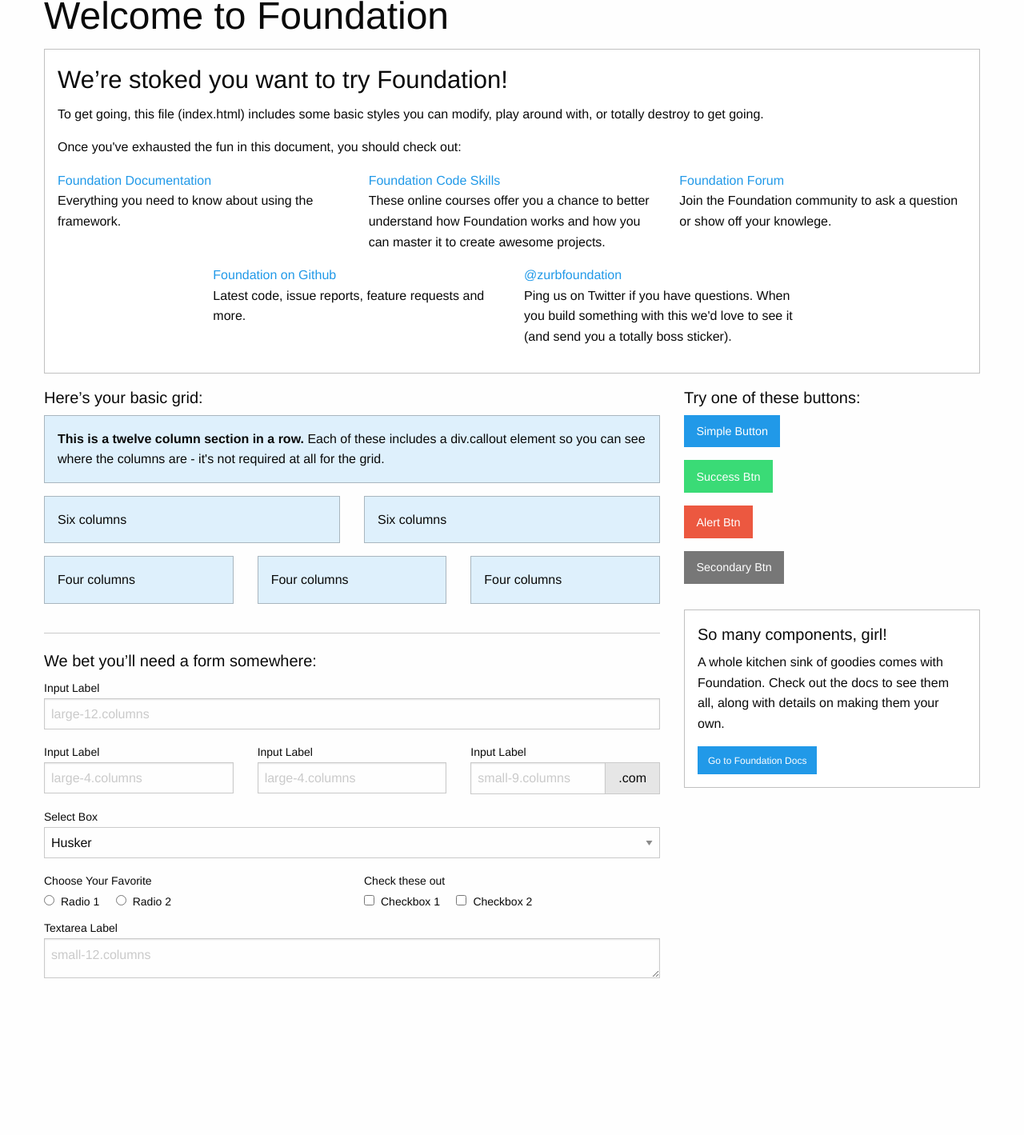
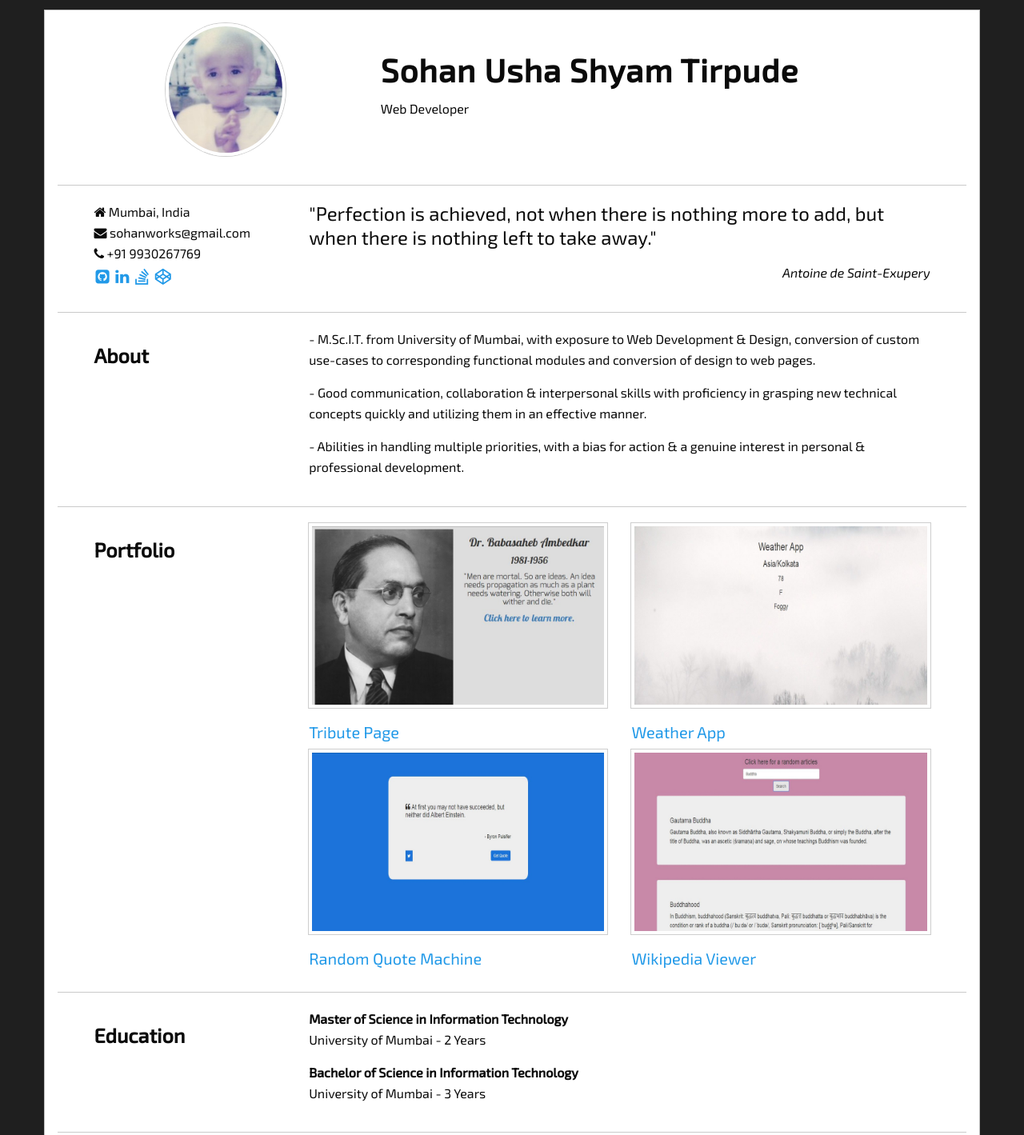
Before and after one commit to ChangezKhan/ChangezKhan.github.io, a plain HTML site: page index.html in a window 1280 px wide. Shown: the part 14-1433 px from the top of the page at 80% size. Before the commit the page ends 1253 px from the top, so only its background shows below. Drawn offline with Linux system fonts and the light colour scheme.

Commit message:
Improved site

```diff
--- a/css/app.css
+++ b/css/app.css
@@ -0,0 +1,54 @@
+body
+{
+	background-color: #1F1F1F;
+	font-family: 'Exo 2', sans-serif;
+}
+
+#main-body
+{
+	margin-top: 2%;
+}
+
+.row .intro
+{
+	padding: 0 4%;
+}
+
+h1, h2, h3, h4, h5, h6
+{
+    font-family: 'Exo 2', sans-serif;
+}
+
+.welcome {
+    font-size: 24px;
+    text-indent: 0px;
+    line-height: 30px;
+}
+
+.auth {
+    text-align: right;
+    font-size: 16px;
+}
+
+#profile_pic
+{
+	border-radius: 50%;
+}
+
+#name
+{
+    padding-top: 30px;
+    letter-spacing: 1px;
+}
+
+#address
+{
+	list-style: none;
+    margin: 0px;
+}
+
+.social a {
+    font-size: 20px;
+    text-decoration: none;
+    margin: 5px 2px;
+}
--- a/index.html
+++ b/index.html
@@ -4,159 +4,127 @@
     <meta charset="utf-8">
     <meta http-equiv="x-ua-compatible" content="ie=edge">
     <meta name="viewport" content="width=device-width, initial-scale=1.0">
-    <title>Foundation for Sites</title>
+    <title>Resume</title>
     <link rel="stylesheet" href="css/foundation.css">
     <link rel="stylesheet" href="css/app.css">
+	<link rel="stylesheet" href="https://cdnjs.cloudflare.com/ajax/libs/font-awesome/4.6.3/css/font-awesome.min.css">
+	<link href='http://fonts.googleapis.com/css?family=Exo+2:200,300,400italic,400,500' rel='stylesheet' type='text/css'>
   </head>
   <body>
-    <div class="row">
+
+    <div class="row" id="main-body">
       <div class="large-12 columns">
-        <h1>Welcome to Foundation</h1>
+        <div class="callout">
+          <div class="row intro">
+            <div class="show-for-medium large-4 medium-4 columns">
+              <img id="profile_pic" class="float-center thumbnail" src="img/profile.jpg" alt="" height="150px" width="150px">
+            </div>
+            <div class="float-center large-8 medium-8 columns">
+			  <h2 id="name"><b>Sohan Usha Shyam Tirpude</b></h2><p>Web Developer</p>
             </div>
           </div>
-
-    <div class="row">
-      <div class="large-12 columns">
-        <div class="callout">
-          <h3>We&rsquo;re stoked you want to try Foundation! </h3>
-          <p>To get going, this file (index.html) includes some basic styles you can modify, play around with, or totally destroy to get going.</p>
-          <p>Once you've exhausted the fun in this document, you should check out:</p>
-          <div class="row">
-            <div class="large-4 medium-4 columns">
-              <p><a href="http://foundation.zurb.com/docs">Foundation Documentation</a><br />Everything you need to know about using the framework.</p>
-            </div>
-            <div class="large-4 medium-4 columns">
-              <p><a href="http://zurb.com/university/code-skills">Foundation Code Skills</a><br />These online courses offer you a chance to better understand how Foundation works and how you can master it to create awesome projects.</p>
-            </div>
-            <div class="large-4 medium-4 columns">
-              <p><a href="http://foundation.zurb.com/forum">Foundation Forum</a><br />Join the Foundation community to ask a question or show off your knowlege.</p>
+		  <hr>
+		  <div class="row intro">
+            <div class="large-3 medium-4 columns">
+              <div class="social">
+				<ul id="address">
+					<li><i class="fa fa-home"></i> Mumbai, India</li>
+					<li><i class="fa fa-envelope"></i> sohanworks@gmail.com</li>
+					<li><i class="fa fa-phone"></i> +91 9930267769</li>
+					<li>
+						<!-- <a href="#" ><i class="fa fa-facebook-square"  aria-hidden="true"></i></a> -->
+						<a href="https://github.com/ChangezKhan" target="_blank"><i class="fa fa-github-square" aria-hidden="true"></i></a>
+						<a href="https://www.linkedin.com/in/sohan-usha-shyam-tirpude-77966990" target="_blank"><i class="fa fa-linkedin" aria-hidden="true"></i></a>
+						<a href="http://meta.stackoverflow.com/users/6260154/tony-montana" target="_blank"><i class="fa fa-stack-overflow" aria-hidden="true"></i></a>
+						<!-- <a href="#" ><i class="fi-social-twitter" aria-hidden="true"></i></a> -->
+						<a href="https://codepen.io/ChangezKhan/" target="_blank"><i class="fa fa-codepen" aria-hidden="true"></i></a>
+					</li>
+				</ul>
 			  </div>
             </div>
+            <div class="show-for-medium large-9 medium-8 columns">
+              <p class="welcome">"Perfection is achieved, not when there is nothing more to add, but when there is nothing left to take away." <br></p>
+			  <p class="auth"> <i>Antoine de Saint-Exupery</i>  </p>
+            </div>
+          </div>
+		  <hr>
+		  <div class="row intro">
+            <div class="large-3 medium-4 columns">
+              <p><h4><b>About</b></h4></p>
+            </div>
+            <div class="large-9 medium-8 columns">
+				<p>- M.Sc.I.T. from University of Mumbai, with exposure to Web Development & Design, conversion of custom use-cases to corresponding functional modules and conversion of design to web pages.</p>
+				<p>- Good communication, collaboration & interpersonal skills with proficiency in grasping new technical concepts quickly and utilizing them in an effective manner.</p>
+				<p>- Abilities in handling multiple priorities, with a bias for action & a genuine interest in personal & professional development.</p>
+            </div>
+          </div>
+		  <hr>
+		  <div class="row intro">
+            <div class="large-3 medium-4 columns">
+              <p><h4><b>Portfolio</b></h4></p>
+            </div>
+            <div class="large-9 medium-8 columns">
 			  <div class="row">
-            <div class="large-4 medium-4 medium-push-2 columns">
-              <p><a href="http://github.com/zurb/foundation">Foundation on Github</a><br />Latest code, issue reports, feature requests and more.</p>
+              <div class="medium-6 small-12 columns">
+				<a href="http://codepen.io/ChangezKhan/full/dMKQXe/">
+				<img class="thumbnail" src="img/tribute.jpg">
+				<h5>Tribute Page</h5>
+				</a>
 			  </div>
-            <div class="large-4 medium-4 medium-pull-2 columns">
-              <p><a href="https://twitter.com/ZURBfoundation">@zurbfoundation</a><br />Ping us on Twitter if you have questions. When you build something with this we'd love to see it (and send you a totally boss sticker).</p>
+			  <div class="medium-6 small-12 columns">
+				<a href="https://codepen.io/ChangezKhan/full/MyLzML/">
+				<img class="thumbnail" src="img/weather.jpg">
+				<h5>Weather App</h5>
+				</a>
 			  </div>
             </div>
 			</div>
           </div>
+		  <div class="row intro">
+            <div class="large-3 medium-4 columns">
+              <p></p>
             </div>
-
+            <div class="large-9 medium-8 columns">
 			<div class="row">
-      <div class="large-8 medium-8 columns">
-        <h5>Here&rsquo;s your basic grid:</h5>
-        <!-- Grid Example -->
-
-        <div class="row">
-          <div class="large-12 columns">
-            <div class="primary callout">
-              <p><strong>This is a twelve column section in a row.</strong> Each of these includes a div.callout element so you can see where the columns are - it's not required at all for the grid.</p>
+              <div class="medium-6 small-3 columns supporticons">
+				<a href="http://codepen.io/ChangezKhan/full/qaPxxJ/">
+				<img class="thumbnail" src="img/random_quote.jpg">
+				<h5>Random Quote Machine</h5>
+				</a>
 			  </div>
-          </div>
-        </div>
-        <div class="row">
-          <div class="large-6 medium-6 columns">
-            <div class="primary callout">
-              <p>Six columns</p>
-            </div>
-          </div>
-          <div class="large-6 medium-6 columns">
-            <div class="primary callout">
-              <p>Six columns</p>
-            </div>
-          </div>
-        </div>
-        <div class="row">
-          <div class="large-4 medium-4 small-4 columns">
-            <div class="primary callout">
-              <p>Four columns</p>
-            </div>
-          </div>
-          <div class="large-4 medium-4 small-4 columns">
-            <div class="primary callout">
-              <p>Four columns</p>
-            </div>
-          </div>
-          <div class="large-4 medium-4 small-4 columns">
-            <div class="primary callout">
-              <p>Four columns</p>
-            </div>
-          </div>
-        </div>
-
-        <hr />
-
-        <h5>We bet you&rsquo;ll need a form somewhere:</h5>
-        <form>
-          <div class="row">
-            <div class="large-12 columns">
-              <label>Input Label</label>
-              <input type="text" placeholder="large-12.columns" />
-            </div>
-          </div>
-          <div class="row">
-            <div class="large-4 medium-4 columns">
-              <label>Input Label</label>
-              <input type="text" placeholder="large-4.columns" />
-            </div>
-            <div class="large-4 medium-4 columns">
-              <label>Input Label</label>
-              <input type="text" placeholder="large-4.columns" />
-            </div>
-            <div class="large-4 medium-4 columns">
-              <div class="row collapse">
-                <label>Input Label</label>
-                <div class="input-group">
-                  <input type="text" placeholder="small-9.columns" class="input-group-field" />
-                  <span class="input-group-label">.com</span>
+			  <div class="medium-6 small-12 columns supporticons">
+				<a href="http://codepen.io/ChangezKhan/full/kkGEBA/">
+				<img class="thumbnail" src="img/wikipedia_viewer.jpg">
+				<h5>Wikipedia Viewer</h5>
+				</a>
 			  </div>
 			  </div>
             </div>
           </div>
-          <div class="row">
-            <div class="large-12 columns">
-              <label>Select Box</label>
-              <select>
-                <option value="husker">Husker</option>
-                <option value="starbuck">Starbuck</option>
-                <option value="hotdog">Hot Dog</option>
-                <option value="apollo">Apollo</option>
-              </select>
+		  <hr>
+		  <div class="row intro">
+            <div class="large-3 medium-4 columns">
+              <p><h4><b>Education</b></h4></p>
+            </div>
+            <div class="large-9 medium-8 columns">
+              <p><b>Master of Science in Information Technology</b><br>
+				University of Mumbai - 2 Years</p>
+			  <p><b>Bachelor of Science in Information Technology</b><br>
+				University of Mumbai - 3 Years</p>
             </div>
           </div>
-          <div class="row">
-            <div class="large-6 medium-6 columns">
-              <label>Choose Your Favorite</label>
-              <input type="radio" name="pokemon" value="Red" id="pokemonRed"><label for="pokemonRed">Radio 1</label>
-              <input type="radio" name="pokemon" value="Blue" id="pokemonBlue"><label for="pokemonBlue">Radio 2</label>
+		  <hr>
+		  <div class="row intro">
+            <div class="large-3 medium-4 columns">
+              <p><h4><b>Work Experience</b></h4></p>
             </div>
-            <div class="large-6 medium-6 columns">
-              <label>Check these out</label>
-              <input id="checkbox1" type="checkbox"><label for="checkbox1">Checkbox 1</label>
-              <input id="checkbox2" type="checkbox"><label for="checkbox2">Checkbox 2</label>
+            <div class="large-9 medium-8 columns">
+              <p><b>Delivery Associate Software Developer</b> (Mphasis Ltd.)<br></p>
+				<p>- Development & Deployment of SugarCRM, writing Sugar CRM Modules. Integrating SugarCRM with other Applications. Provide technical support/services to clients.</p>
+			  <p><b>Process Associate</b> (Infinx Services Pvt. Ltd.)<br></p>
+				<p>- Inputs patient data and prescription information into pharmacy information management system. Enters medical supply orders in pharmacy system</p>
             </div>
           </div>
-          <div class="row">
-            <div class="large-12 columns">
-              <label>Textarea Label</label>
-              <textarea placeholder="small-12.columns"></textarea>
-            </div>
-          </div>
-        </form>
-      </div>
-
-      <div class="large-4 medium-4 columns">
-        <h5>Try one of these buttons:</h5>
-        <p><a href="#" class="button">Simple Button</a><br/>
-        <a href="#" class="success button">Success Btn</a><br/>
-        <a href="#" class="alert button">Alert Btn</a><br/>
-        <a href="#" class="secondary button">Secondary Btn</a></p>
-        <div class="callout">
-          <h5>So many components, girl!</h5>
-          <p>A whole kitchen sink of goodies comes with Foundation. Check out the docs to see them all, along with details on making them your own.</p>
-          <a href="http://foundation.zurb.com/sites/docs/" class="small button">Go to Foundation Docs</a>
         </div>
       </div>
     </div>
```
Also changed, not shown: img/profile.jpg (added), img/random_quote.JPG (added), img/tribute.JPG (added), img/weather.JPG (added), img/wikipedia_viewer.JPG (added). Lines whose indentation alone changed are shown as unchanged.
